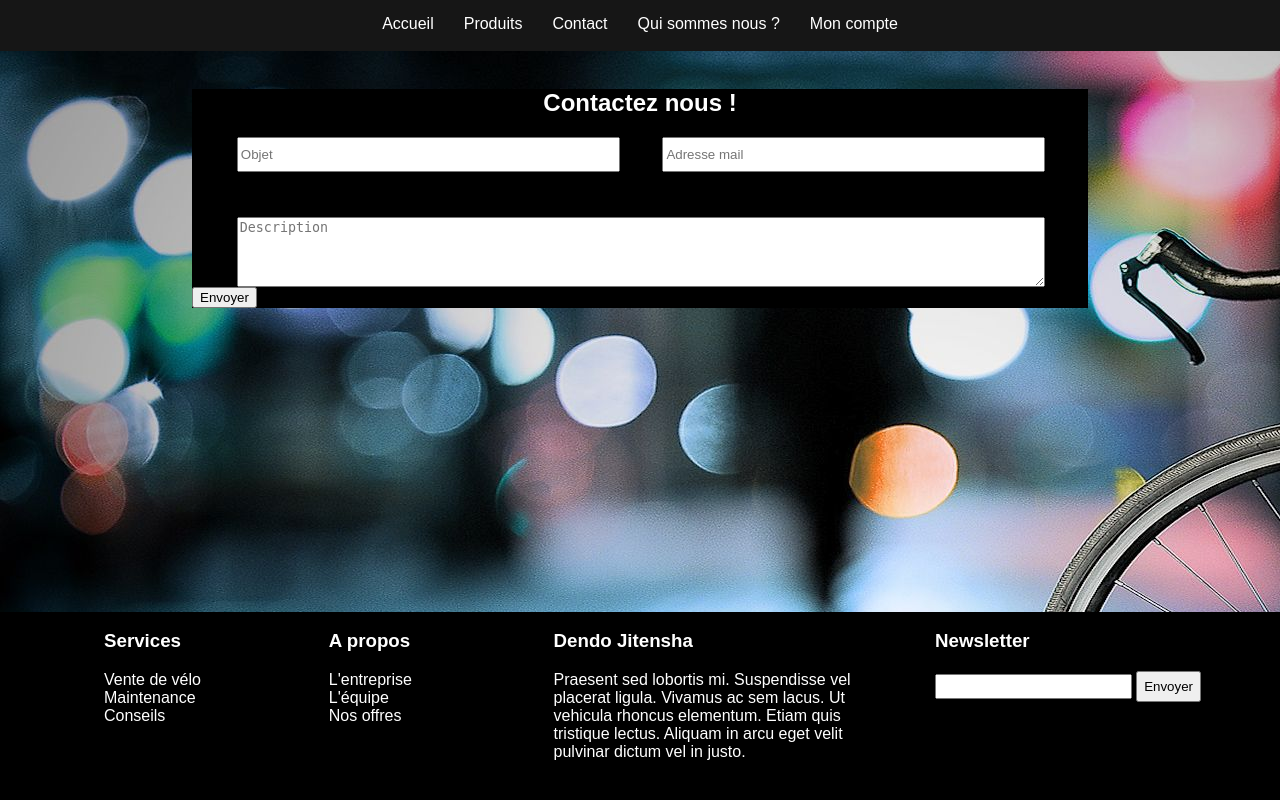
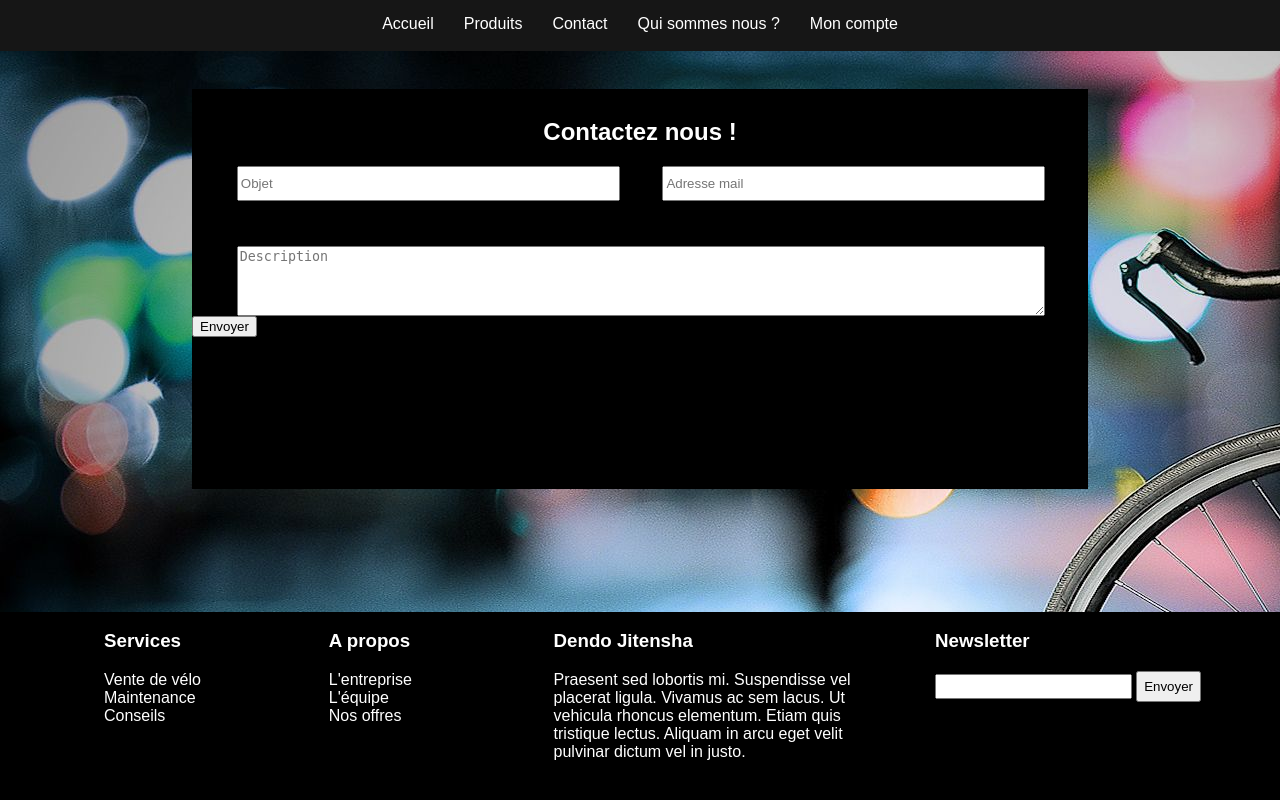
Before and after one commit to sachamutschler/5Bits_Dendo, a PHP site: page /contact in a window 1280 px wide. Run offline with PHP 8.4, Linux system fonts and the light colour scheme; some libraries are stand-ins or nearby versions.

Commit message:
modification css body et contact

```diff
--- a/View/contact.php
+++ b/View/contact.php
@@ -9,9 +9,9 @@
 
 <form action="" method="post" name="contact-form" class="contact-form w-50">
 
-
-    <h2 id="titre">Contactez nous ! </h2>
-
+    <div class="div_titre">
+        <h2 id="titre">Contactez nous ! </h2>
+    </div>
 
     <div>
         <div class="conteneur_contact1">
--- a/public/css/contact.css
+++ b/public/css/contact.css
@@ -6,6 +6,7 @@
     margin-top: 3%;
     margin-bottom: 3%;
     color: white;
+    height: 50%;
 }
 .form-control{
     width: 100%;
@@ -29,6 +30,9 @@
 .div_form1{
     margin-right: 5%;
 }
+.div_titre{
+    padding-top: 1%;
+}
 
 
 #titre{
```
